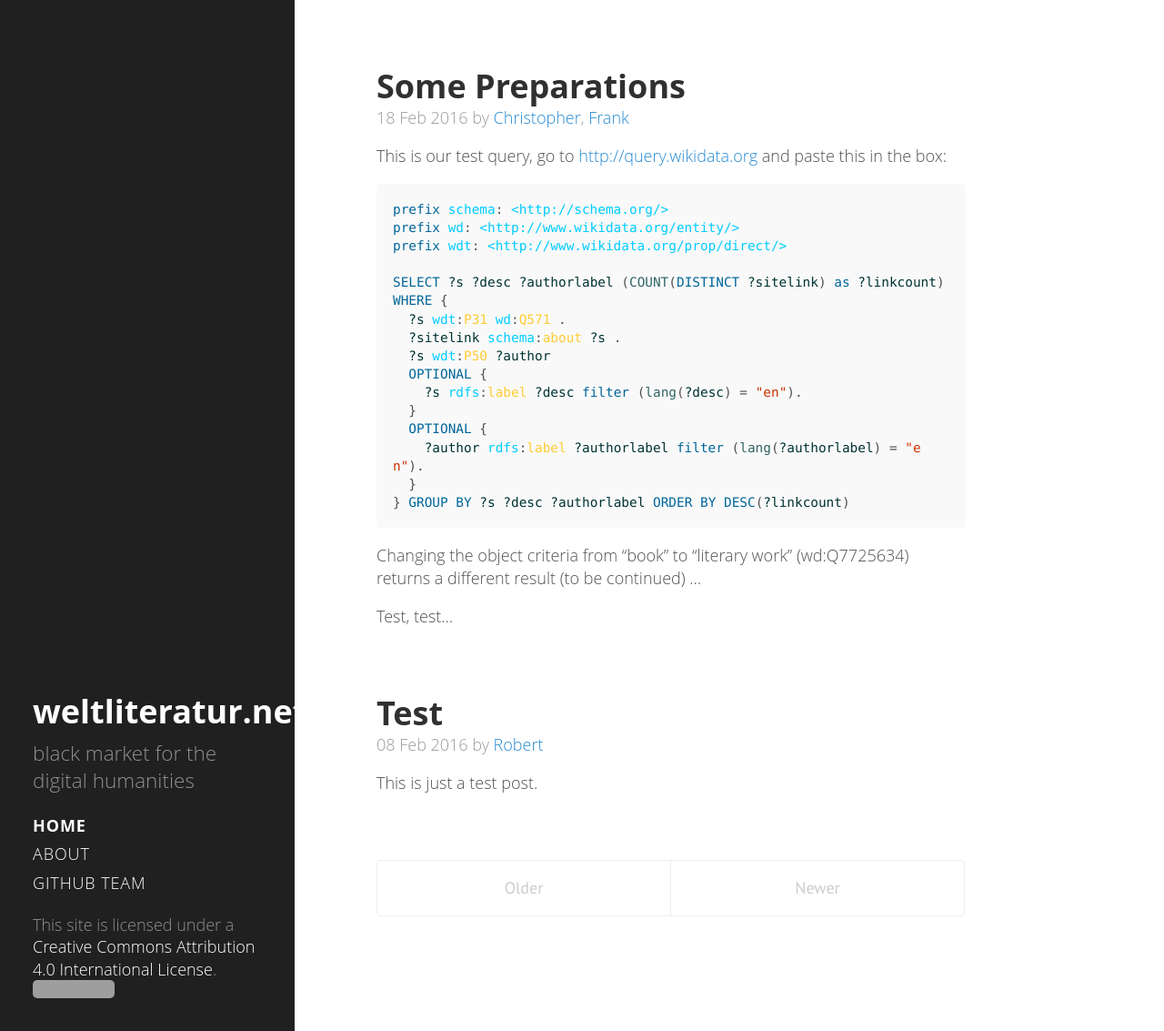
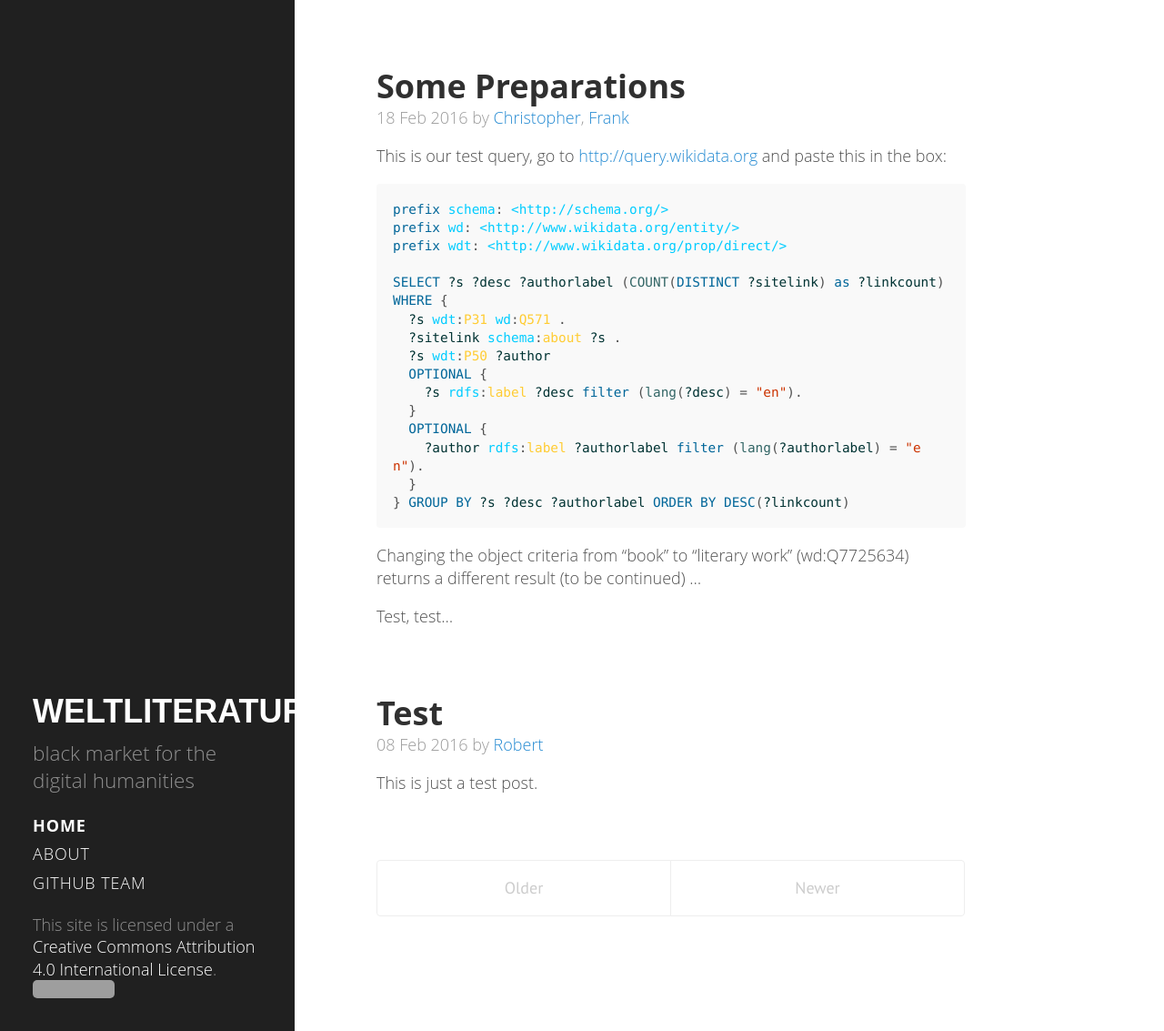
Before and after one commit to weltliteratur/blog, a Jekyll site: the page built from index.html, in a window 1280 px wide and 1133 px high. Shown: the whole window at 91% size. Built offline with Jekyll 4.4.1, drawn with Linux system fonts in a browser that asks for light colours; the list of posts is cut into pages by our own code; grey boxes are pictures that could not be loaded.

```diff
--- a/public/css/hyde.css
+++ b/public/css/hyde.css
@@ -81,7 +81,10 @@
 /* About section */
 .sidebar-about h1 {
   color: #fff;
-  font-family: "Open Sans", sans-serif;
+  font-family: "Montserat", sans-serif;
+  font-weight: 700;
+  font-style: normal;
+  text-transform: uppercase;
   margin-top: 0;
 }
 
```
